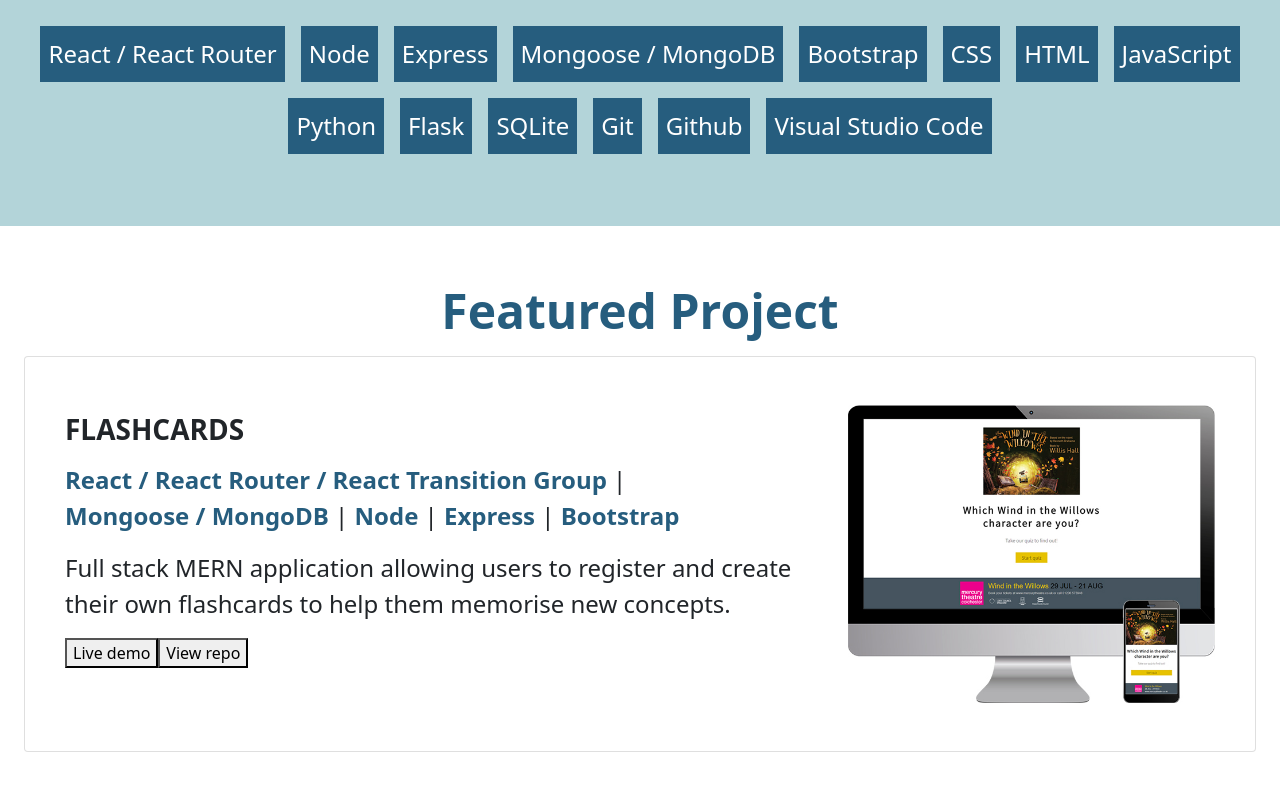
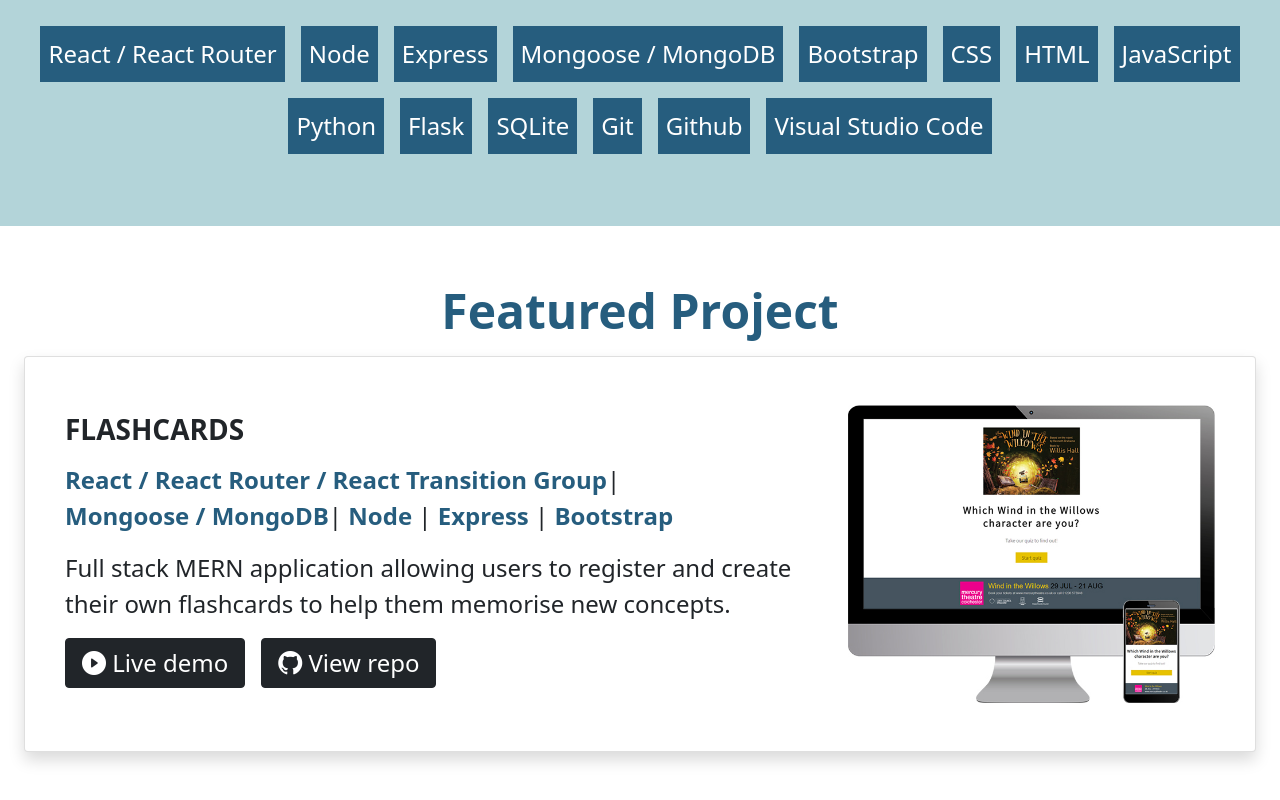
Before and after one commit to pisanzapra/my-portfolio, a React (Create React App) app: page / in a window 1280 px wide. Shown: the part 613-1413 px from the top of the page. Built offline with nearby package versions, Linux system fonts and the light colour scheme.

Commit message:
FeaturedProject styling

```diff
--- a/src/components/FeaturedProject.js
+++ b/src/components/FeaturedProject.js
@@ -9,33 +9,55 @@
           Featured Project
         </h2>
 
-        <div className="card p-4 h-100">
+        <div className="card p-4 h-100 shadow">
           <div className="card-body py-4 d-flex flex-column">
             <div className="row">
-          <div className="col-8">
+              <div className="col-md-8">
                 <h3 className="display-7 text-dark py-2 text-uppercase fw-bold">
                   Flashcards
                 </h3>
                 <p className="fs-4">
-          <span className="tech-stack-item">React / React Router / React Transition Group</span> |&nbsp;
-          <span className="tech-stack-item"> Mongoose / MongoDB</span> |&nbsp;
+                  <span className="tech-stack-item">
+                    React / React Router / React Transition Group
+                  </span>
+                  |&nbsp;
+                  <span className="tech-stack-item">
+
+                    Mongoose / MongoDB
+                  </span>
+                  |&nbsp;
                   <span className="tech-stack-item"> Node</span> |&nbsp;
                   <span className="tech-stack-item"> Express</span> |&nbsp;
                   <span className="tech-stack-item"> Bootstrap</span>
                 </p>
                 <p className="fs-4">
-        Full stack MERN application allowing users to register and create their own flashcards to help them memorise new concepts.
+                  Full stack MERN application allowing users to register and
+                  create their own flashcards to help them memorise new
+                  concepts.
                 </p>
-        <button>Live demo</button>
-        <button>View repo</button>
+                <button
+                  type="button"
+                  className="btn btn-dark px-3 fs-4 button-100 me-3"
+                >
+                  <i className="bi bi-play-circle-fill" title="Live demo"></i>
+                  <span> Live demo</span>
+                </button>
+                <button
+                  type="button"
+                  className="btn btn-dark px-3 fs-4 button-100"
+                >
+                  <i className="bi bi-github" title="View repo"></i>
+                  <span> View repo</span>
+                </button>
               </div>
               <div className="col-md-4">
-<img src={placeholder} className="w-100" alt="Placeholder image" />
+                <img
+                  src={placeholder}
+                  className="w-100"
+                  alt="Placeholder image"
+                />
               </div>
-
             </div>
-
-
           </div>
         </div>
       </div>
```
Lines whose indentation alone changed are shown as unchanged.
